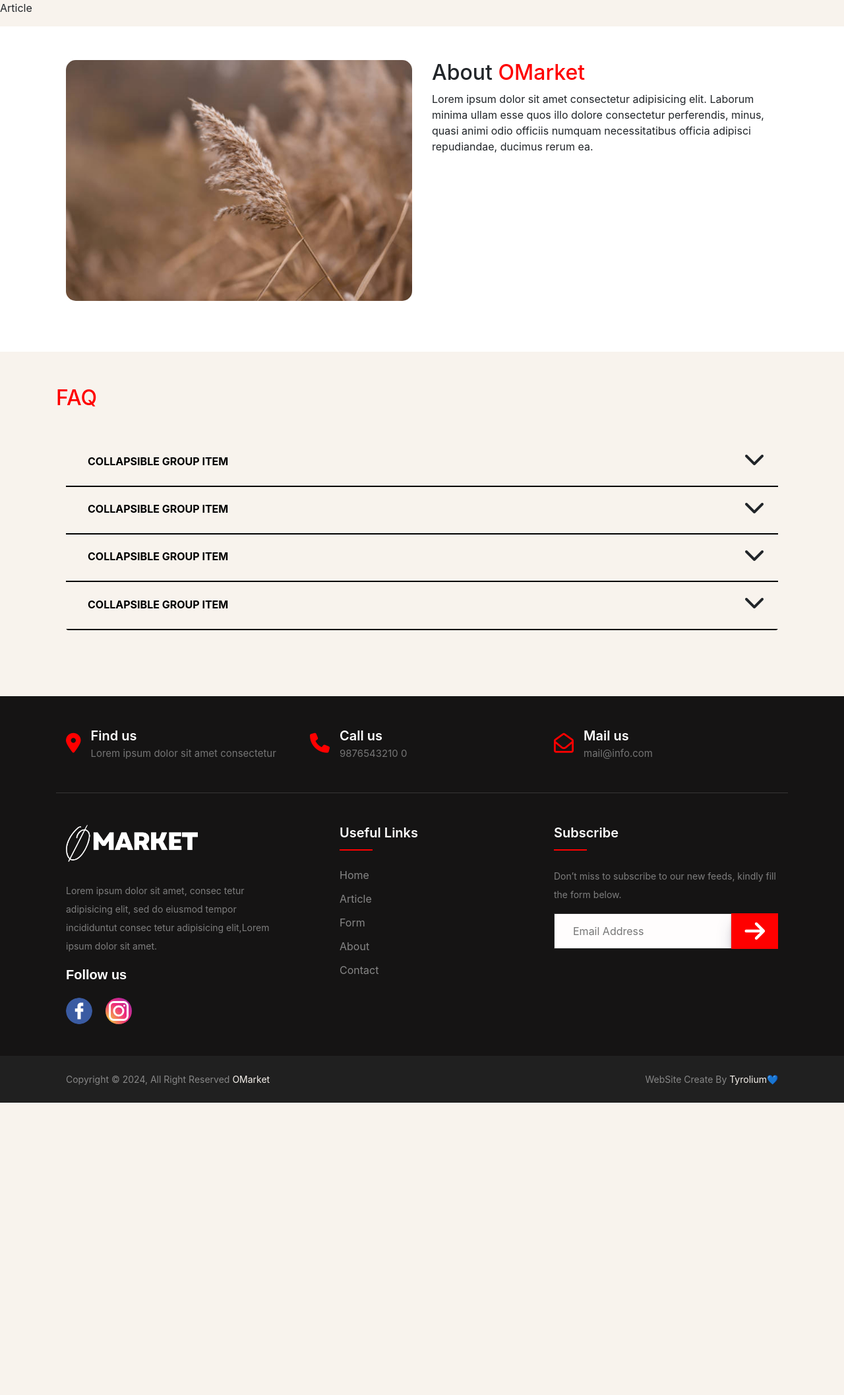
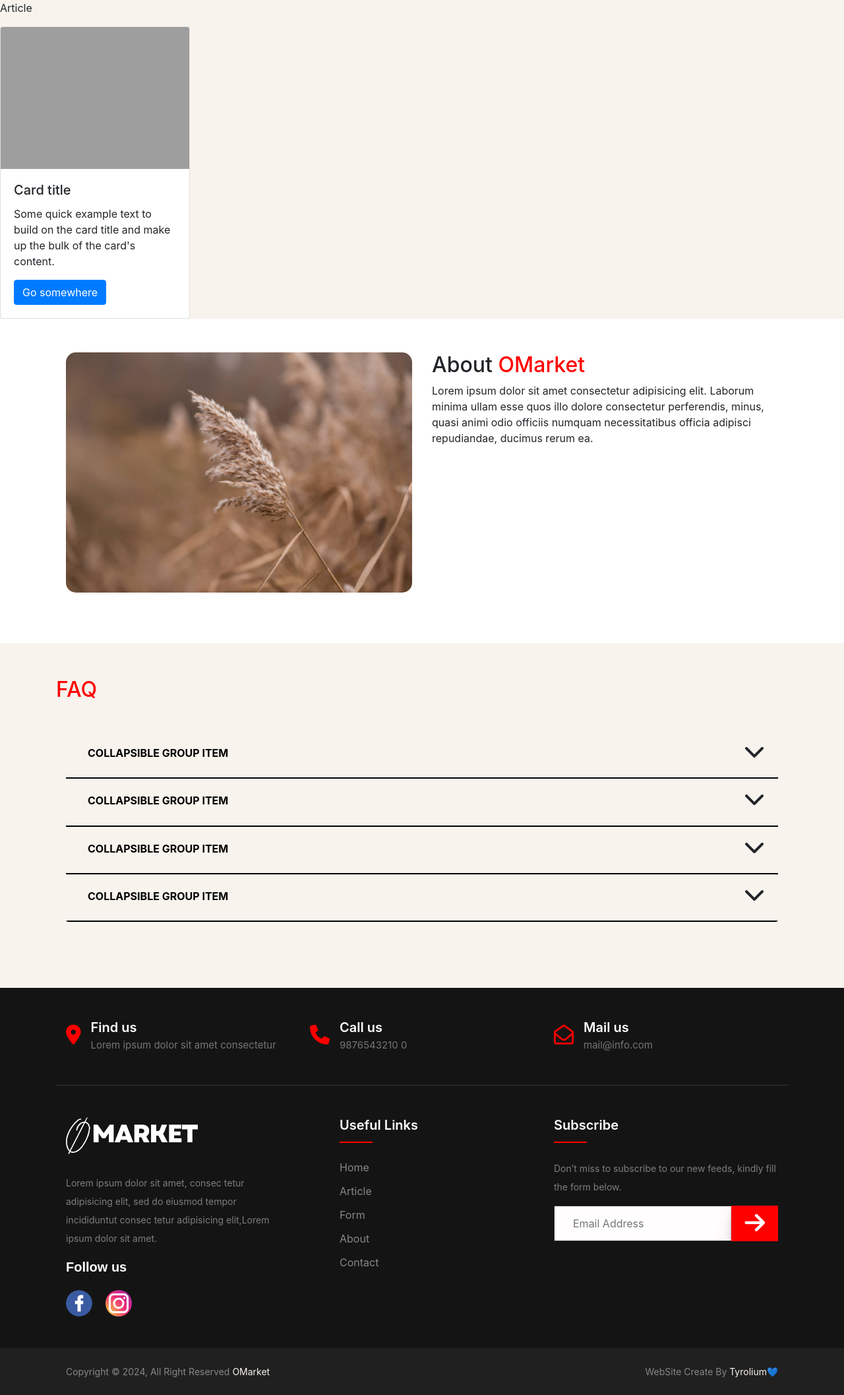
Before and after one commit to TheMaxium69/OMarket, a PHP site: page /article.php in a window 1280 px wide. Shown: the part 82-2196 px from the top of the page at 66% size. Before the commit the page ends 1753 px from the top, so only its background shows below. Run offline with PHP 8.4, Linux system fonts and the light colour scheme; grey boxes are pictures that could not be loaded.

Commit message:
creation article card
fichier php
lien
creation fonction

```diff
--- a/app/app.php
+++ b/app/app.php
@@ -12,3 +12,4 @@ require_once "./function/footer.php";
 require_once "./function/aboutomarket.php";
 require_once "./function/how-it-works.php";
 require_once "./function/FAQ.php";
+require_once "./function/articleCard.php";
--- a/article.php
+++ b/article.php
@@ -4,6 +4,8 @@
 <main id="article">
 
     <p>Article </p>
+
+    <?php articleCard(); ?>
 
     <?php aboutomarket(); ?>
 
--- /dev/null
+++ b/composant/articleCard.phtml
@@ -0,0 +1,8 @@
+    <div class="card" style="width: 18rem;">
+    <img src="..." class="card-img-top" alt="...">
+    <div class="card-body">
+        <h5 class="card-title">Card title</h5>
+        <p class="card-text">Some quick example text to build on the card title and make up the bulk of the card's content.</p>
+        <a href="#" class="btn btn-primary">Go somewhere</a>
+    </div>
+    </div>
--- /dev/null
+++ b/function/articleCard.php
@@ -0,0 +1,8 @@
+<?php
+function articleCard()
+{
+
+    require_once "./composant/articleCard.phtml";
+
+}
+?>
```
